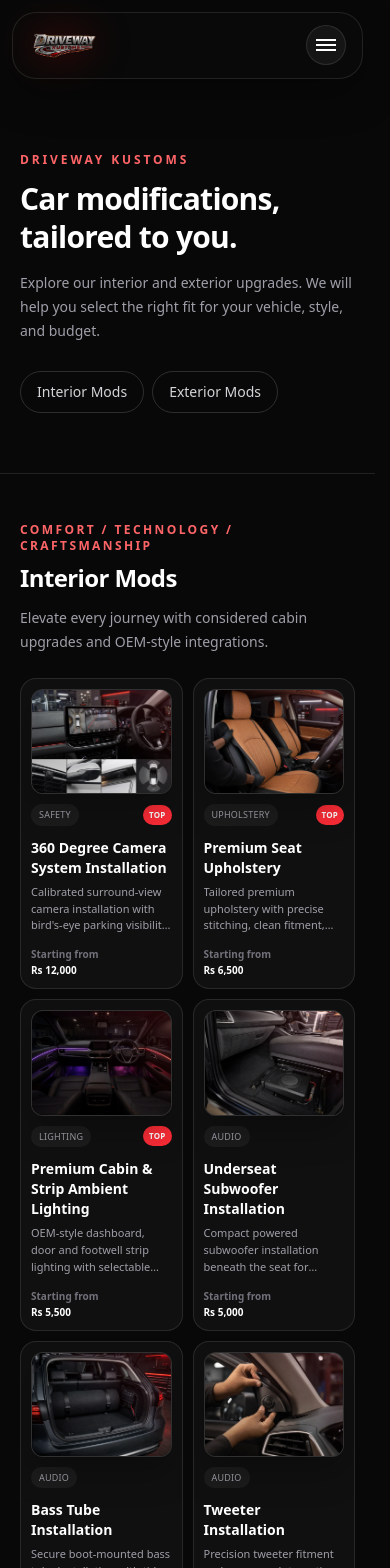
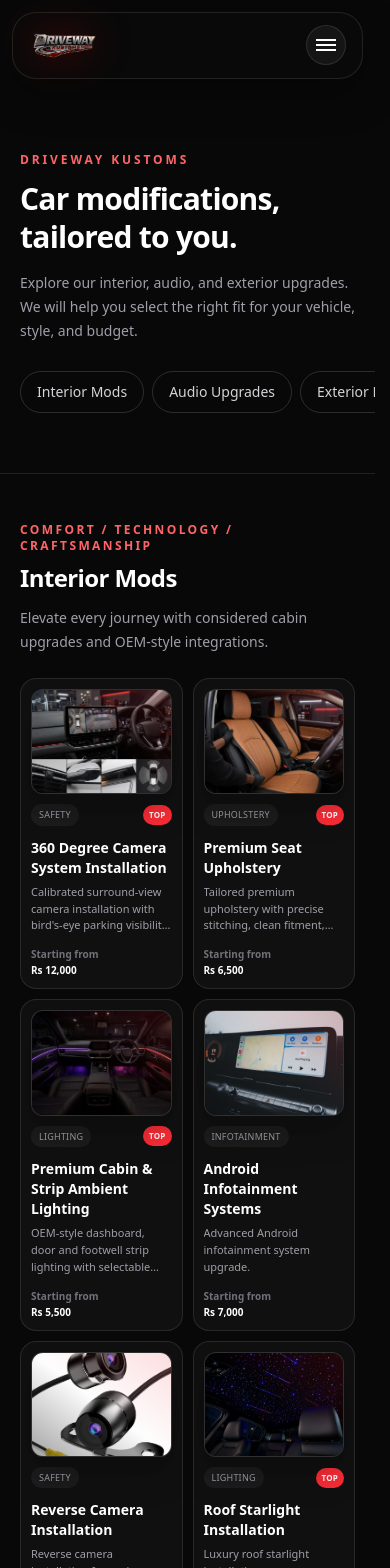
Before and after one commit to hri3day-create/driveway-kustoms, a Next.js app: page /Car-Mods in a window 390 px wide. Shown: the top 1568 px of the page. Built offline with nearby package versions, Linux system fonts and the light colour scheme.

Commit message:
Add dedicated audio upgrades category

```diff
--- a/app/Build-package/[vehicle]/components/CategorySelector.tsx
+++ b/app/Build-package/[vehicle]/components/CategorySelector.tsx
@@ -5,6 +5,7 @@ import ServicePhoto from "@/components/ServicePhoto";
 type Category =
   | "detailing"
   | "interior"
+  | "audio"
   | "exterior"
   | "protection";
 
@@ -22,7 +23,12 @@ const categories = [
   {
     id: "interior",
     title: "Interior Mods",
-    subtitle: "Seats, audio, ambient",
+    subtitle: "Upholstery, lighting, cabin tech",
+  },
+  {
+    id: "audio",
+    title: "Audio Upgrades",
+    subtitle: "Speakers, bass and DSP tuning",
   },
   {
     id: "exterior",
@@ -53,7 +59,7 @@ export default function CategorySelector({
         </p>
       </div>
 
-      <div className="grid grid-cols-2 gap-2.5 sm:gap-4 lg:grid-cols-4">
+      <div className="grid grid-cols-2 gap-2.5 sm:grid-cols-3 sm:gap-4 xl:grid-cols-5">
         {categories.map((category) => {
           const active = selected === category.id;
 
--- /dev/null
+++ b/app/Build-package/[vehicle]/components/sections/AudioUpgrades.tsx
@@ -0,0 +1,26 @@
+"use client";
+
+import ServiceList from "../ServiceList";
+import { Service } from "../../types";
+import { audioUpgrades } from "../../data/audioUpgrades";
+
+interface Props {
+  selected: Service[];
+  toggleService: (service: Service) => void;
+}
+
+export default function AudioUpgrades({
+  selected,
+  toggleService,
+}: Props) {
+  return (
+    <ServiceList
+      title="Audio Upgrades"
+      description="Build a cleaner, stronger sound system with speakers, bass, amplification, damping, and professional DSP tuning."
+      services={audioUpgrades}
+      selected={selected}
+      toggleService={toggleService}
+      showStartingPrice
+    />
+  );
+}
--- /dev/null
+++ b/app/Build-package/[vehicle]/data/audioUpgrades.ts
@@ -0,0 +1,103 @@
+import { Service } from "../types";
+
+export const audioUpgrades: Service[] = [
+  {
+    id: 1,
+    name: "Complete Car Audio Setup",
+    description:
+      "A complete speaker, amplification, bass, and tuning plan built around your car and listening preferences.",
+    category: "Audio Packages",
+    startingPrice: "Rs 15,000",
+    popular: true,
+  },
+  {
+    id: 2,
+    name: "Component Speakers",
+    description:
+      "Component speaker upgrade with separate woofers, tweeters, and crossovers for a cleaner front soundstage.",
+    category: "Speakers",
+    startingPrice: "Rs 4,000",
+    popular: true,
+  },
+  {
+    id: 3,
+    name: "Coaxial Speakers",
+    description:
+      "Direct-fit coaxial speaker replacement for clearer, fuller everyday sound without complicating the cabin.",
+    category: "Speakers",
+    startingPrice: "Rs 3,500",
+  },
+  {
+    id: 4,
+    name: "Car Midrange Speakers",
+    description:
+      "Dedicated midrange speakers for stronger vocals, better detail, and a more convincing front-stage presence.",
+    category: "Speakers",
+    startingPrice: "Rs 4,000",
+  },
+  {
+    id: 5,
+    name: "Tweeter Installation",
+    description:
+      "Precision tweeter fitment and crossover integration for clearer vocals and high-frequency detail.",
+    category: "Speakers",
+    startingPrice: "Rs 3,500",
+  },
+  {
+    id: 6,
+    name: "Underseat Subwoofer Installation",
+    description:
+      "Compact powered subwoofer installation beneath the seat for deeper bass without sacrificing boot space.",
+    category: "Bass",
+    startingPrice: "Rs 5,000",
+  },
+  {
+    id: 7,
+    name: "OEM-Specific Subwoofer Upgrades",
+    description:
+      "Vehicle-specific subwoofer integration with discreet placement and a clean factory-style finish.",
+    category: "Bass",
+    startingPrice: "Rs 5,500",
+  },
+  {
+    id: 8,
+    name: "Boot Subwoofer Installation",
+    description:
+      "Boot-mounted subwoofer installation with a secure enclosure, protected wiring, and correct system setup.",
+    category: "Bass",
+    startingPrice: "Rs 5,000",
+  },
+  {
+    id: 9,
+    name: "Bass Tube Installation",
+    description:
+      "Secure boot-mounted bass tube installation with tidy fused wiring and correctly matched gain settings.",
+    category: "Bass",
+    startingPrice: "Rs 3,600",
+  },
+  {
+    id: 10,
+    name: "Amplifier Installation",
+    description:
+      "Amplifier installation with safe fused power routing, secure mounting, and careful level matching.",
+    category: "Electronics",
+    startingPrice: "Rs 3,500",
+  },
+  {
+    id: 11,
+    name: "DSP Tuning & Installation",
+    description:
+      "Digital signal processor installation and cabin-specific tuning for balanced staging, clarity, and control.",
+    category: "Tuning",
+    startingPrice: "Rs 5,000",
+    popular: true,
+  },
+  {
+    id: 12,
+    name: "Door Damping",
+    description:
+      "Butyl damping inside the door panels to reduce resonance, road noise, and unwanted speaker vibration.",
+    category: "Sound Treatment",
+    startingPrice: "Rs 1,500",
+  },
+];
--- a/app/Build-package/[vehicle]/data/interiorMods.ts
+++ b/app/Build-package/[vehicle]/data/interiorMods.ts
@@ -27,46 +27,6 @@ export const interiorMods: Service[] = [
     category: "Lighting",
     startingPrice: "Rs 5,500",
     popular: true,
-  },
-  {
-    id: 4,
-    name: "Underseat Subwoofer Installation",
-    description:
-      "Compact powered subwoofer installation beneath the seat for deeper bass without sacrificing boot space.",
-    category: "Audio",
-    startingPrice: "Rs 5,000",
-  },
-  {
-    id: 5,
-    name: "Bass Tube Installation",
-    description:
-      "Secure boot-mounted bass tube installation with tidy fused wiring and correct gain setup.",
-    category: "Audio",
-    startingPrice: "Rs 3,600",
-  },
-  {
-    id: 6,
-    name: "Tweeter Installation",
-    description:
-      "Precision tweeter fitment and crossover integration for clearer vocals and high-frequency detail.",
-    category: "Audio",
-    startingPrice: "Rs 3,500",
-  },
-  {
-    id: 7,
-    name: "DSP Tuning & Installation",
-    description:
-      "Digital signal processor installation and cabin-specific tuning for balanced staging, clarity, and control.",
-    category: "Audio",
-    startingPrice: "Rs 5,000",
-  },
-  {
-    id: 8,
-    name: "Door Damping",
-    description:
-      "Butyl damping treatment inside the door panels to reduce resonance, road noise, and speaker vibration.",
-    category: "Comfort",
-    startingPrice: "Rs 1,500",
   },
   {
     id: 9,
@@ -124,62 +84,6 @@ export const interiorMods: Service[] = [
       "Roof liner upholstery enhancement.",
     category: "Upholstery",
     startingPrice: "Rs 3,000",
-  },
-  {
-    id: 16,
-    name: "Complete Car Audio Setup",
-    description:
-      "Complete speaker, amplification and bass upgrade planned around your car and listening preferences.",
-    category: "Audio",
-    startingPrice: "Rs 15,000",
-  },
-  {
-    id: 17,
-    name: "Car Midrange Speakers",
-    description:
-      "Dedicated midrange speaker upgrade for stronger vocals and front-stage presence.",
-    category: "Audio",
-    startingPrice: "Rs 4,000",
-  },
-  {
-    id: 18,
-    name: "Component Speakers",
-    description:
-      "Component speaker upgrade with separate woofer, tweeter, and crossover installation.",
-    category: "Audio",
-    startingPrice: "Rs 4,000",
-  },
-  {
-    id: 19,
-    name: "Coaxial Speakers",
-    description:
-      "Clean coaxial speaker replacement for improved everyday sound.",
-    category: "Audio",
-    startingPrice: "Rs 3,500",
-  },
-  {
-    id: 20,
-    name: "OEM-Specific Subwoofer Upgrades",
-    description:
-      "Vehicle-specific subwoofer upgrade with an integrated factory-style fitment.",
-    category: "Audio",
-    startingPrice: "Rs 5,500",
-  },
-  {
-    id: 21,
-    name: "Boot Subwoofer Installation",
-    description:
-      "Boot subwoofer installation with a secure enclosure and correctly routed wiring.",
-    category: "Audio",
-    startingPrice: "Rs 5,000",
-  },
-  {
-    id: 22,
-    name: "Amplifier Installation",
-    description:
-      "Amplifier installation with safe power routing, secure mounting, and system setup.",
-    category: "Audio",
-    startingPrice: "Rs 3,500",
   },
   {
     id: 23,
--- a/app/Car-Mods/page.tsx
+++ b/app/Car-Mods/page.tsx
@@ -3,6 +3,7 @@ import Link from "next/link";
 import Navbar from "@/components/Navbar";
 import ServicePhoto from "@/components/ServicePhoto";
 import { interiorMods } from "../Build-package/[vehicle]/data/interiorMods";
+import { audioUpgrades } from "../Build-package/[vehicle]/data/audioUpgrades";
 import { exteriorMods } from "../Build-package/[vehicle]/data/exteriorMods";
 
 const groups = [
@@ -12,6 +13,13 @@ const groups = [
     description:
       "Elevate every journey with considered cabin upgrades and OEM-style integrations.",
     services: interiorMods,
+  },
+  {
+    title: "Audio Upgrades",
+    eyebrow: "Speakers / bass / tuning",
+    description:
+      "Build a balanced system with compatible equipment, clean integration, and professional tuning.",
+    services: audioUpgrades,
   },
   {
     title: "Exterior Mods",
@@ -46,7 +54,7 @@ export default function CarModsPage() {
             </h1>
 
             <p className="mt-4 max-w-2xl text-sm leading-6 text-zinc-400 sm:mt-5 sm:text-lg sm:leading-7">
-              Explore our interior and exterior upgrades.
+              Explore our interior, audio, and exterior upgrades.
               We will help you select the right fit for your
               vehicle, style, and budget.
             </p>
--- a/app/services/page.tsx
+++ b/app/services/page.tsx
@@ -4,6 +4,7 @@ import Navbar from "@/components/Navbar";
 import ServicePhoto from "@/components/ServicePhoto";
 import { services } from "../Build-package/[vehicle]/data/services";
 import { interiorMods } from "../Build-package/[vehicle]/data/interiorMods";
+import { audioUpgrades } from "../Build-package/[vehicle]/data/audioUpgrades";
 import { exteriorMods } from "../Build-package/[vehicle]/data/exteriorMods";
 import { protection } from "../Build-package/[vehicle]/data/protection";
 
@@ -21,6 +22,13 @@ const serviceGroups = [
     description:
       "Thoughtful cabin upgrades, OEM-style integrations, and everyday luxury.",
     items: interiorMods,
+  },
+  {
+    title: "Audio Upgrades",
+    eyebrow: "Clarity, power, control",
+    description:
+      "Professionally integrated speakers, bass, amplification, damping, and tuning.",
+    items: audioUpgrades,
   },
   {
     title: "Exterior Mods",
@@ -69,8 +77,8 @@ export default function ServicesPage() {
             </h1>
 
             <p className="mt-4 max-w-2xl text-sm leading-7 text-zinc-400 sm:mt-5 sm:text-lg sm:leading-8">
-              Explore our full range of detailing, interior, exterior, and
-              protection services. Every project is tailored to your vehicle
+              Explore our full range of detailing, interior, audio, exterior,
+              and protection services. Every project is tailored to your vehicle
               and your taste.
             </p>
 
--- a/components/ServicePhoto.tsx
+++ b/components/ServicePhoto.tsx
@@ -26,6 +26,7 @@ const serviceImages: Record<string, string> = {
   "Interior Cleaning": "dk-ncr-interior-cleaning-v1.webp",
   "Interior Mods": "interior-mods-ncr-home-bg-v2.webp",
   "Interior Upgrades": "bmw-luxury-interior.jpg",
+  "Audio Upgrades": "audio-upgrades-ncr-home-v1.webp",
   "Exterior Mods": "exterior-mods-ncr-home-bg-v2.webp",
   "Exterior Styling": "exterior-mods-bmw-jdm.webp",
   Protection: "protection-ppf-indian-professional-ncr-v1.webp",
--- a/components/Services.tsx
+++ b/components/Services.tsx
@@ -22,9 +22,16 @@ const services: ServiceCard[] = [
   {
     title: "Interior Mods",
     eyebrow: "Luxury inside",
-    description: "Ambient lighting, upholstery, audio, screens, and smart cabin tech.",
+    description: "Ambient lighting, upholstery, screens, and smart cabin technology.",
     image: "/images/service-thumbnails/interior-mods-mercedes-ambient.webp",
     anchor: "interior-mods",
+  },
+  {
+    title: "Audio Upgrades",
+    eyebrow: "Sound, properly tuned",
+    description: "Speakers, subwoofers, amplifiers, damping, and DSP tuning.",
+    image: "/images/service-thumbnails/audio-upgrades-ncr-home-v1.webp",
+    anchor: "audio-upgrades",
   },
   {
     title: "Exterior Mods",
@@ -63,18 +70,18 @@ export default function Services() {
           </p>
         </div>
 
-        <div className="mt-9 grid grid-cols-2 gap-2.5 sm:mt-12 sm:gap-4 lg:grid-cols-4">
+        <div className="mt-9 grid grid-cols-2 gap-2.5 sm:mt-12 sm:gap-4 lg:grid-cols-5">
           {services.map((service, index) => (
             <Link
               key={service.title}
               href={`/services#${service.anchor}`}
-              className={`group relative isolate min-h-[15rem] overflow-hidden rounded-[1.35rem] border border-white/10 bg-zinc-900 shadow-[0_22px_60px_rgba(0,0,0,0.28)] transition duration-500 hover:-translate-y-1.5 hover:border-red-500/50 sm:min-h-[28rem] sm:rounded-[2rem] ${index === 0 || index === 3 ? "lg:translate-y-6" : ""}`}
+              className={`group relative isolate min-h-[15rem] overflow-hidden rounded-[1.35rem] border border-white/10 bg-zinc-900 shadow-[0_22px_60px_rgba(0,0,0,0.28)] transition duration-500 hover:-translate-y-1.5 hover:border-red-500/50 sm:min-h-[28rem] sm:rounded-[2rem] ${index === services.length - 1 ? "col-span-2 lg:col-span-1" : ""} ${index === 0 || index === services.length - 1 ? "lg:translate-y-6" : ""}`}
             >
               <Image
                 src={service.image}
                 alt={`${service.title} at Driveway Kustoms`}
                 fill
-                sizes="(max-width: 640px) 50vw, (max-width: 1024px) 50vw, 25vw"
+                sizes="(max-width: 640px) 50vw, (max-width: 1024px) 50vw, 20vw"
                 className="object-cover transition duration-700 group-hover:scale-105"
               />
               {service.secondaryImage && (
--- a/lib/booking-catalog.ts
+++ b/lib/booking-catalog.ts
@@ -1,5 +1,6 @@
 import { services } from "@/app/Build-package/[vehicle]/data/services";
 import { interiorMods } from "@/app/Build-package/[vehicle]/data/interiorMods";
+import { audioUpgrades } from "@/app/Build-package/[vehicle]/data/audioUpgrades";
 import { exteriorMods } from "@/app/Build-package/[vehicle]/data/exteriorMods";
 import { protection } from "@/app/Build-package/[vehicle]/data/protection";
 
@@ -22,6 +23,7 @@ interface CatalogSource {
 const sources: CatalogSource[] = [
   { name: "detailing", entries: services },
   { name: "interior", entries: interiorMods },
+  { name: "audio", entries: audioUpgrades },
   { name: "exterior", entries: exteriorMods },
   { name: "protection", entries: protection },
 ];
--- a/lib/booking-types.ts
+++ b/lib/booking-types.ts
@@ -13,7 +13,7 @@ export type BookingPriceKind = "fixed" | "starting";
 export interface BookingServiceLine {
   name: string;
   category: string;
-  catalog: "detailing" | "interior" | "exterior" | "protection";
+  catalog: "detailing" | "interior" | "audio" | "exterior" | "protection";
   amount: number;
   priceKind: BookingPriceKind;
 }
```
Also changed, not shown: app/Build-package/[vehicle]/VehicleConfigurator.tsx (+9 -0 lines), public/images/service-thumbnails/audio-upgrades-ncr-home-v1.webp (added).
